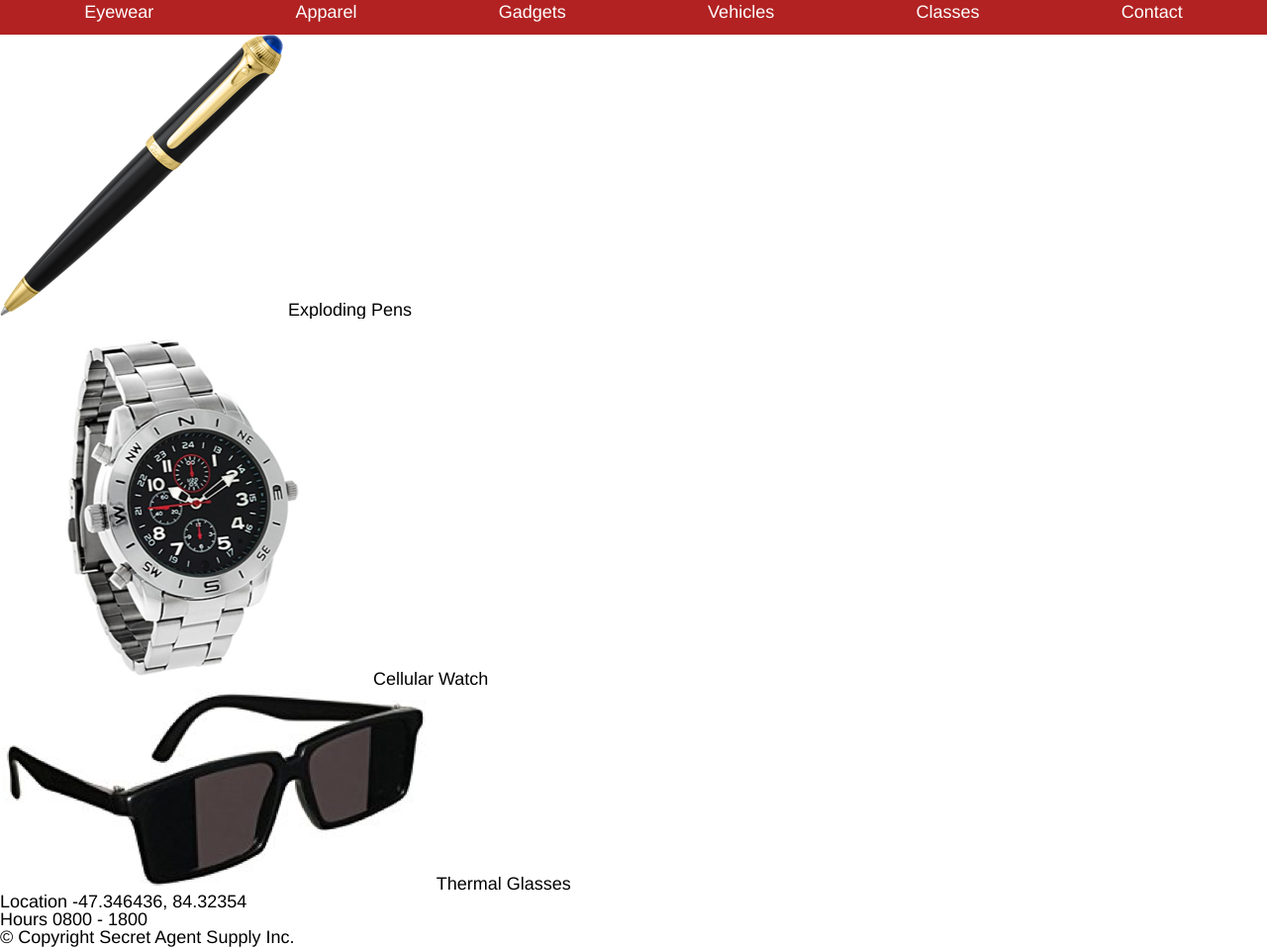
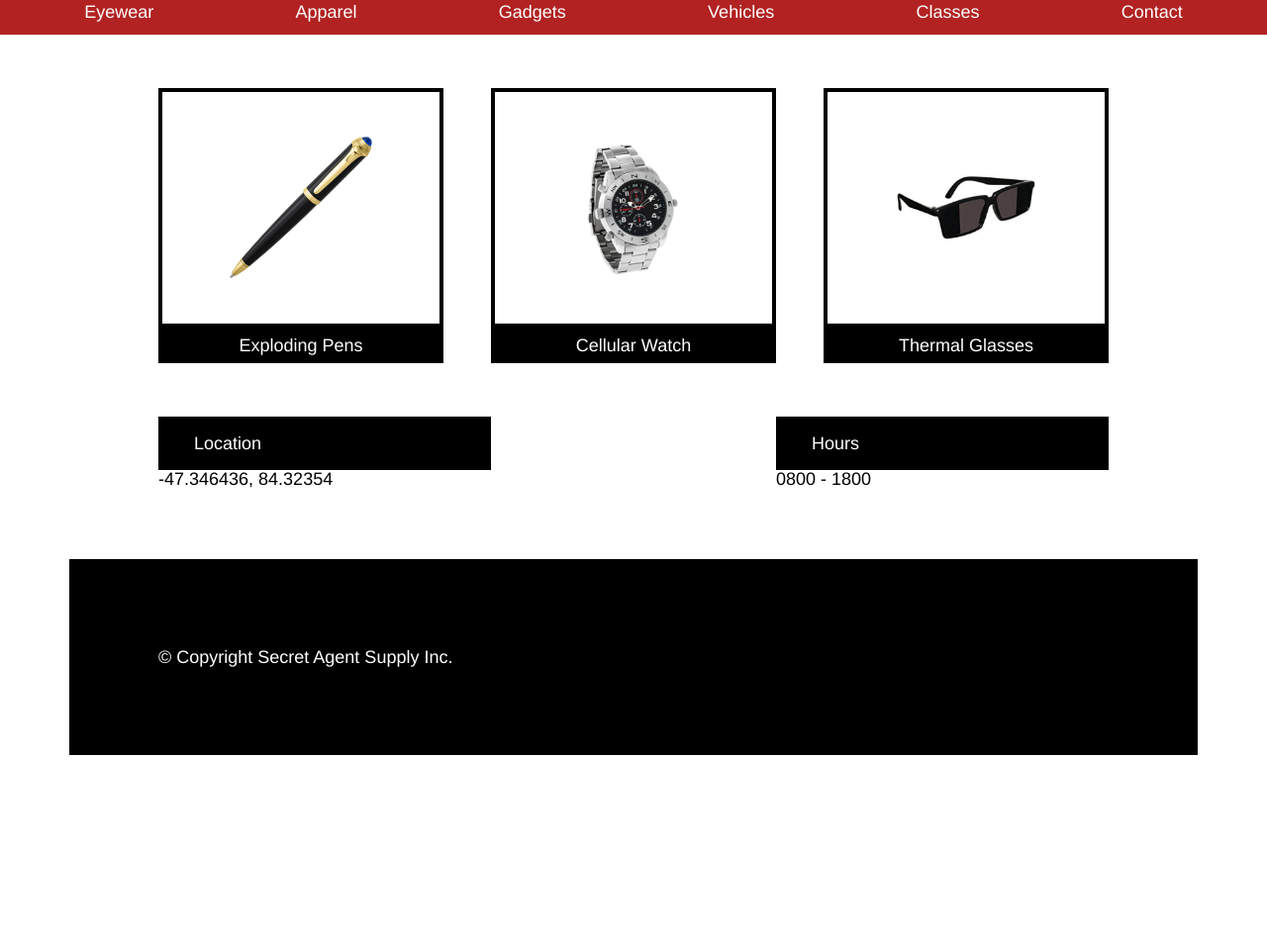
Before and after one commit to alfdav/SecretAgentSupply, a plain HTML site: page index.html in a window 1280 px wide. Shown: the part 511-1468 px from the top of the page at 99% size. After the commit the page ends 1274 px from the top, so only its background shows below. Drawn offline with Linux system fonts and the light colour scheme.

Commit message:
First Commit

```diff
--- a/index.html
+++ b/index.html
@@ -15,6 +15,7 @@
 		</header>
 		<div class="content" id="content">
 			<div class="banner">
+				<div class="container">
 					<div class="headline">
 						<h4>
 						NEW ARRIVAL
@@ -22,6 +23,9 @@
 						<h1>SPORT BIKES AND MOTORCYCLES</h1>
 					</div>
 				</div>
+			</div>
+
+			<!-- a list lol -->
 			<ul class="topnav">
 				<li>Eyewear</li>
 				<li>Apparel</li>
@@ -30,37 +34,49 @@
 				<li>Classes</li>
 				<li>Contact</li>
 			</ul>
+
+			<!-- products -->
 			<div class="container">
 				<div id="items" class="items">
 					<div class="item">
-						<img class="image" src="./resources/pen.png">
+						<div class="item-img">
+							<img src="./resources/pen.png">
+						</div>
 							<span class="label">Exploding Pens</span>
 					</div>
 					<div class="item">
+						<div class="item-img">
 							<img class="image" src="./resources/watch.png">
+						</div>
 							<span class="label">Cellular Watch</span>
 					</div>
 					<div class="item">
-						<img class="image" src="./resources/glasses.png">
+						<div class="item-img">
+							<img src="./resources/glasses.png">
+						</div>
 							<span class="label">Thermal Glasses</span>
 					</div>
 				</div>
 			</div>
-			<div id="location&hours">
-				<div class="location">
+
+			<!-- info -->
+			<div class="container">
+				<div class="info-box">
+					<div class="info">
 						<span class="label2">Location</span>
 						<span>-47.346436, 84.32354</span>
 					</div>
-				<div class="hours">
+					<div class="info">
 						<span class="label2">Hours</span>
 						<span>0800 - 1800</span>
 					</div>
 				</div>
 			</div>
+		</div>
 		<footer>
-			<p class="copyright">
+			<div class="container">
 				&copy Copyright Secret Agent Supply Inc.
-			</p>
+			</div>
 		</footer>
 	</body>
 </html>
--- a/resources/css/style.css
+++ b/resources/css/style.css
@@ -7,16 +7,26 @@ html {
 body {
 }
 
-header  {
+div {
+	display: block;
+}
+
+.title {
+	background-color: black;
+	color: white;
+}
+
+.title .container {
 	background-color: black;
 	color: white;
 	margin: 0 auto;
+	display: flex;
+	align-items: center;
 }
 
-header .container {
-	display: flex;
-	align-items: center;
+.container {
 	max-width: 960px;
+	margin: 0 auto;
 }
 
 header img {
@@ -63,10 +73,59 @@ header .company {
 	padding: 0.75rem;
 }
 
-.items {
-	padding:
+.items, .info-box {
+	display: flex;
+	justify-content: space-between;
+	padding: 3rem 0 0 0;
 }
 
-@media screen and (max-width: 960px) {
+.item {
+	width: 30%;
+}
+
+.item-img {
+	border: 4px solid black;
+	padding: 2rem 0;
+	height: 9em;
+	display: flex;
+	justify-content: center;
+	align-items: center;
+}
+
+.items img {
+	max-width: 8em;
+}
+
+.item .label {
+	display: block;
+	background-color: black;
+	color: white;
+	text-align: center;
+	padding: 0.5rem;
+}
+
+/* location & hours */
+
+.info .label2 {
+	display: flex;
+	padding: 1rem 2rem;
+	background-color: black;
+	color: white;
+}
+
+.info {
+	width: 35%;
+	}
+
+footer .container {
+	background-color: black;
+	color: white;
+	padding: 5rem;
+	margin-top: 4rem;
+}
+
+/* le queries */
+
+@media screen and (max-width: 1024px) {
 
 }
```
Also changed, not shown: 1 other file. Lines whose indentation alone changed are shown as unchanged.
